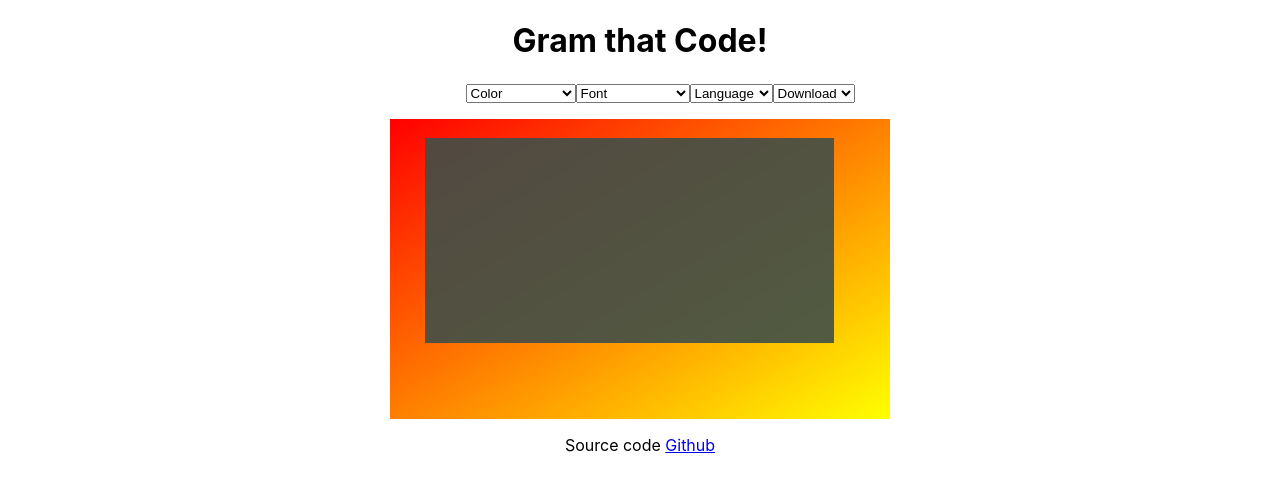
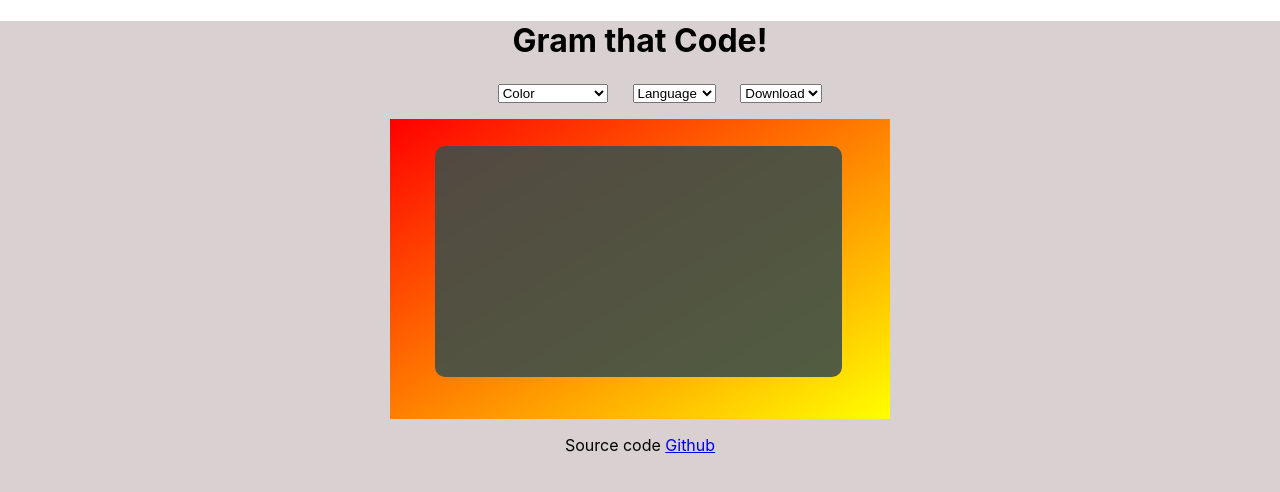
Before and after one commit to rkaufusi/gram-that-code, a React (Create React App) app: page / in a window 1280 px wide. Shown: the top 492 px of the page. Built offline with nearby package versions, Linux system fonts and the light colour scheme.

Commit message:
fixed cursor etc

```diff
--- a/src/App.css
+++ b/src/App.css
@@ -1,5 +1,7 @@
 .App {
   text-align: center;
+  background-color: rgb(217, 209, 209);
+  height: 100vh;
 }
 
 .App-header {
@@ -29,39 +31,28 @@
   box-shadow: 0px 8px 16px 0px rgba(0,0,0,0.2);
   padding: 12px 16px;
   z-index: 1;
+}
 
-}
 .dropdown:hover {
   display:block;
   background-color: antiquewhite;
 }
-.line {
-  display: inline;
-}
+
 .work-area {
     width: 80%;
     height: 50vh;
     box-sizing: content-box;
     border: 2px solid rgb(13, 17, 13);
-
     margin: 20px;
     margin-left: 10%;
     align-items: center;
     text-align: center;
 }
 
-.user-text-area {
-  width: 550px;
-  height: 300px;
-  border-radius: 5px;
-  box-shadow: 0 0 0 3px #000;
-  border: 1px solid transparent;
-}
-
 .nav {
   display: inline;
+  margin: 1%;
 }
-
 
 .Font {
   font-family: "Courier New", monospace;
@@ -95,11 +86,11 @@
 }
 
 .red-blue {
-  background-image: linear-gradient(to bottom right, red , rgb(13, 0, 255));
+  background-image: linear-gradient(to bottom right, rgb(238, 55, 55) , rgb(67, 59, 235));
 }
 
 .green-yellow {
-  background-image: linear-gradient(to bottom right, rgb(54, 235, 9) , yellow);
+  background-image: linear-gradient(to bottom right, rgb(75, 196, 45) , rgb(245, 245, 52));
 }
 
 .orange-purple {
@@ -107,57 +98,62 @@
 }
 
 .blue-green {
-  background-image: linear-gradient(to bottom right, rgb(4, 0, 255) , rgb(72, 255, 0));
+  background-image: linear-gradient(to bottom right, rgb(8, 4, 202) , rgb(48, 160, 4));
 }
 
 #myCode {
   z-index: 1;
-  tab-size: 2;
-
-}
-
-.form-control:focus{
-
 }
 
 #text-area {
   position: absolute;
   top: 10%;
   left: 8%;
+  background-color: transparent;
   color: transparent;
-  background-color: transparent;
   caret-color: white;
   z-index: 1;
   border: none;
   width: 403px;
-  top: 10%;
-  left: 10%;
+  top: 40px;
+  left: 58px;
   outline:0px !important;
   -webkit-appearance:none;
   box-shadow: none !important;
-
+  line-height: 15pt;
+  font-size: 10pt;
+  white-space: nowrap;
+  overflow: auto;
 }
-
-
 
 #highlighting {
   z-index: 0;
   background-color: #404f49;
   width: 380px;
   opacity: 90%;
-  top: 4%;
-  left: 7%;
+  top: 20px;
+  left: 45px;
+  line-height: 10pt;
+  font-size: 10pt;
 }
 
 #text-area, #highlighting {
   tab-size: 2;
   position: absolute;
-  font-size: 11pt;
   font-family: monospace;
-  line-height: 16pt;
-  overflow: auto;
+  overflow: hidden;
   white-space: nowrap;
-  tab-size: 2;
+  resize: none;
+  border-radius: 10px;
+}
 
-  resize: none;
+@media only screen and (max-width: 500px) {
+  #text-area {
+    top: 14%;
+    left: 9%;
+  }
+  #highlighting {
+    top: 8%;
+    left: 6%;
+  }
 }
--- a/src/InputArea.js
+++ b/src/InputArea.js
@@ -1,23 +1,29 @@
-import React , {useState, useRef, useEffect} from 'react';
+import React , {useState, useEffect} from 'react';
 import html2canvas from 'html2canvas';
 import Prism from 'prismjs';
 import "prismjs/themes/prism-tomorrow.css";
 import 'prismjs/components/prism-python';
 import 'prismjs/components/prism-java';
 import 'prismjs/components/prism-typescript';
+import 'prismjs/components/prism-css';
+import 'prismjs/components/prism-go';
+import 'prismjs/components/prism-c';
+import 'prismjs/components/prism-csharp';
+import 'prismjs/components/prism-cpp';
+
 
 const InputArea = ({values, colors, downloadUsed, language}) => {
   const [text, setText] = useState('');
-  const [myHeight, setMyHeight] = useState(200);
+  const [myHeight, setMyHeight] = useState(230);
   const [numberOfLines, setNumberOfLines] = useState(0);
-  const [nextLine, setNextLine] = useState(6);
+  const [nextLine, setNextLine] = useState(10);
   const [backgroundheight, setBackgroundheight] = useState(300);
   const [change, setChange] = useState(0);
 
 
   useEffect(() => {
     Prism.highlightAll();
-  },[language]);
+  },[language, change]);
 
 
   const handleChange = event => {
@@ -29,22 +35,16 @@ const InputArea = ({values, colors, downloadUsed, language}) => {
   useEffect(() => {
     let numLines = text.split(/\r\n|\r|\n/).length;
     setNumberOfLines(numLines);
-    //console.log('number of lines ' + numberOfLines);
 
     if(numberOfLines === nextLine) {
-      //console.log('numberOfLines === nextLine' + numberOfLines + ' ' + nextLine);
       setMyHeight(myHeight + 15);
       setBackgroundheight(backgroundheight + 15);
       setNextLine(nextLine + 1);
     }
-    if(text[text.length-1] == "\n") { // If the last character is a newline character
-      text += " "; // Add a placeholder space character to the final line
-    }
   }, [text]);
 
   const downloadPic = () => {
-    let data = document.getElementById('download')
-
+    let data = document.getElementById('download');
     html2canvas(data).then((canvas)=>{
       let image = canvas.toDataURL('image/png', 1.0);
       return image;
@@ -76,10 +76,6 @@ const InputArea = ({values, colors, downloadUsed, language}) => {
       downloadPic();
     }
 
-    useEffect(() => {
-      Prism.highlightAll();
-    }, [change]);
-
     return (
         <React.Fragment>
 
@@ -98,7 +94,7 @@ const InputArea = ({values, colors, downloadUsed, language}) => {
               aria-hidden='true'
               style={{height: myHeight - 25 + 'px', transition: 'height .2s'}}
             >
-            <code id='myCode' className={`${language === 'Language' || language === '' ? 'language-python' : `language-${language.toLowerCase()}`}`}>
+            <code id='myCode' className={`${language === 'Language' || language === '' ? 'language-javascript' : `language-${language.toLowerCase()}`}`}>
             {text}
             </code>
           </pre>
--- a/src/Navbar.js
+++ b/src/Navbar.js
@@ -52,6 +52,7 @@ const Navbar = () => {
                   <option>Blue-Green</option>
                 </select>
               </li>
+              {/* might add change font funtionality later
               <li className='nav'>
                 <select onChange={changeFont}>
                   <option>Font</option>
@@ -61,6 +62,7 @@ const Navbar = () => {
                   <option>Lucida Console</option>
                 </select>
               </li>
+              */}
               <li className='nav'>
                 <select onChange={changeLanguage}>
                   <option>Language</option>
@@ -68,6 +70,11 @@ const Navbar = () => {
                   <option>Java</option>
                   <option>Typescript</option>
                   <option>Python</option>
+                  <option>CSS</option>
+                  <option>GO</option>
+                  <option>C</option>
+                  <option>C##</option>
+                  <option>C++</option>
                 </select>
               </li>
               <li className='nav'>
```
